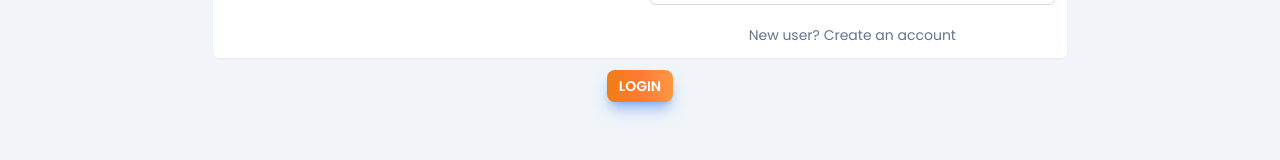
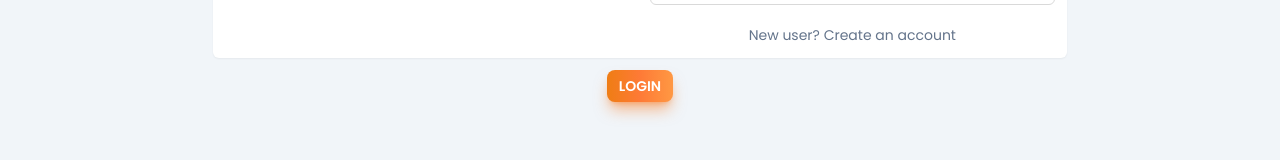
Before and after one commit to hasibulmahi/cpc-dev, a React (Create React App) app: page /login in a window 1280 px wide. Shown: the part 267-427 px from the top of the page. Built offline with nearby package versions, Linux system fonts and the light colour scheme; no server answers.

Commit message:
Update Login.js

```diff
--- a/src/Pages/Login/Login.js
+++ b/src/Pages/Login/Login.js
@@ -289,7 +289,7 @@ const Login = () => {
         <div className="w-11/12 xl:w-2/3 p-3 mx-auto flex items-center justify-center">
           <button
             id="login-page-submit"
-            className="btn btn-sm text-white hover:text-white bg-gradient-to-r from-[#EF7D14] to-[#FF9843] via-[#FE7A36] hover:bg-gradient-to-br shadow-lg shadow-blue-500/50 dark:shadow-lg dark:shadow-blue-800/80 border-none"
+            className="btn btn-sm text-white hover:text-white bg-gradient-to-r from-[#EF7D14] to-[#FF9843] via-[#FE7A36] hover:bg-gradient-to-br shadow-lg shadow-orange-500/50 dark:shadow-lg dark:shadow-orange-800/80 border-none"
             onClick={() => {
               const validatedError = formValidate(
                 formError,
```
